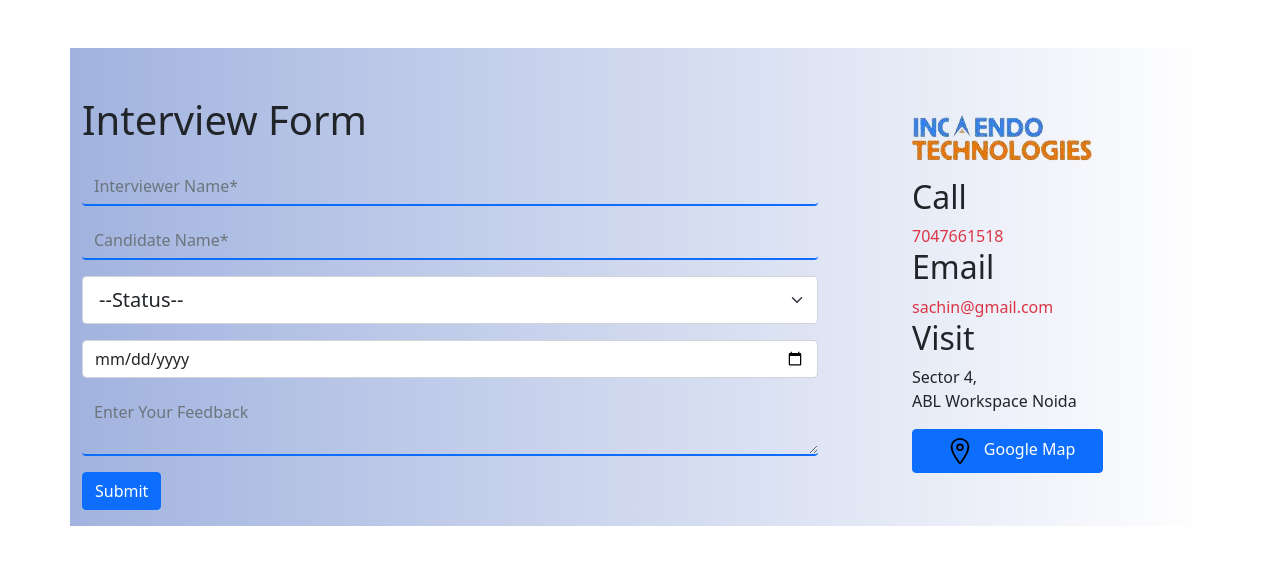
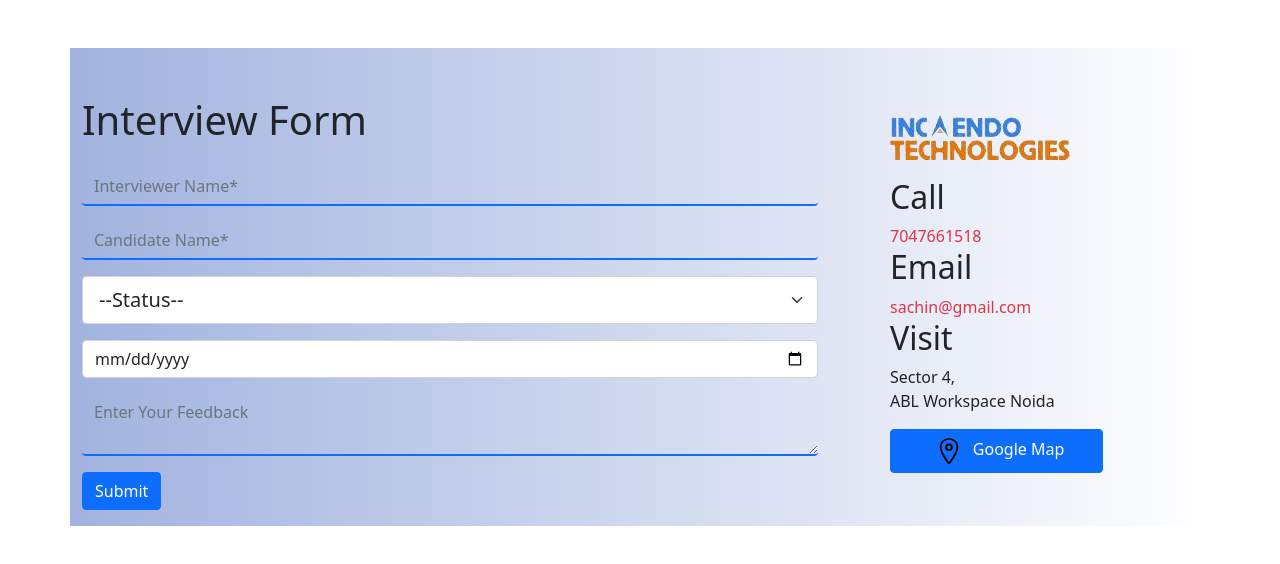
Before and after one commit to sachin-chourasiya/incaendotask2, a plain HTML site: page index.html in a window 1280 px wide. Drawn offline with nearby package versions, Linux system fonts and the light colour scheme.

Commit message:
Update Html file and Css file

```diff
--- a/index.css
+++ b/index.css
@@ -3,10 +3,7 @@
   background-image: linear-gradient(to left, rgba(255,0,0,0), rgba(110, 137, 205, 0.648));
 }
 
-/* contect area  */
-.contect1{
-  margin-left: 70px;
-}
+
 
 /* for logo  */
 .logo-img{
--- a/index.html
+++ b/index.html
@@ -54,7 +54,7 @@
       <!-- contect Part  -->
 
       <div class="col-lg-3 col-sm-12 mb-3 d-flex flex-column">
-        <div class="contect1">
+        <div class=" ms-lg-5 ms-md-1 ms-sm-1">
           <div class="logo-img">
             <img src="./image/logo.png" alt="logo">
           </div>
```
